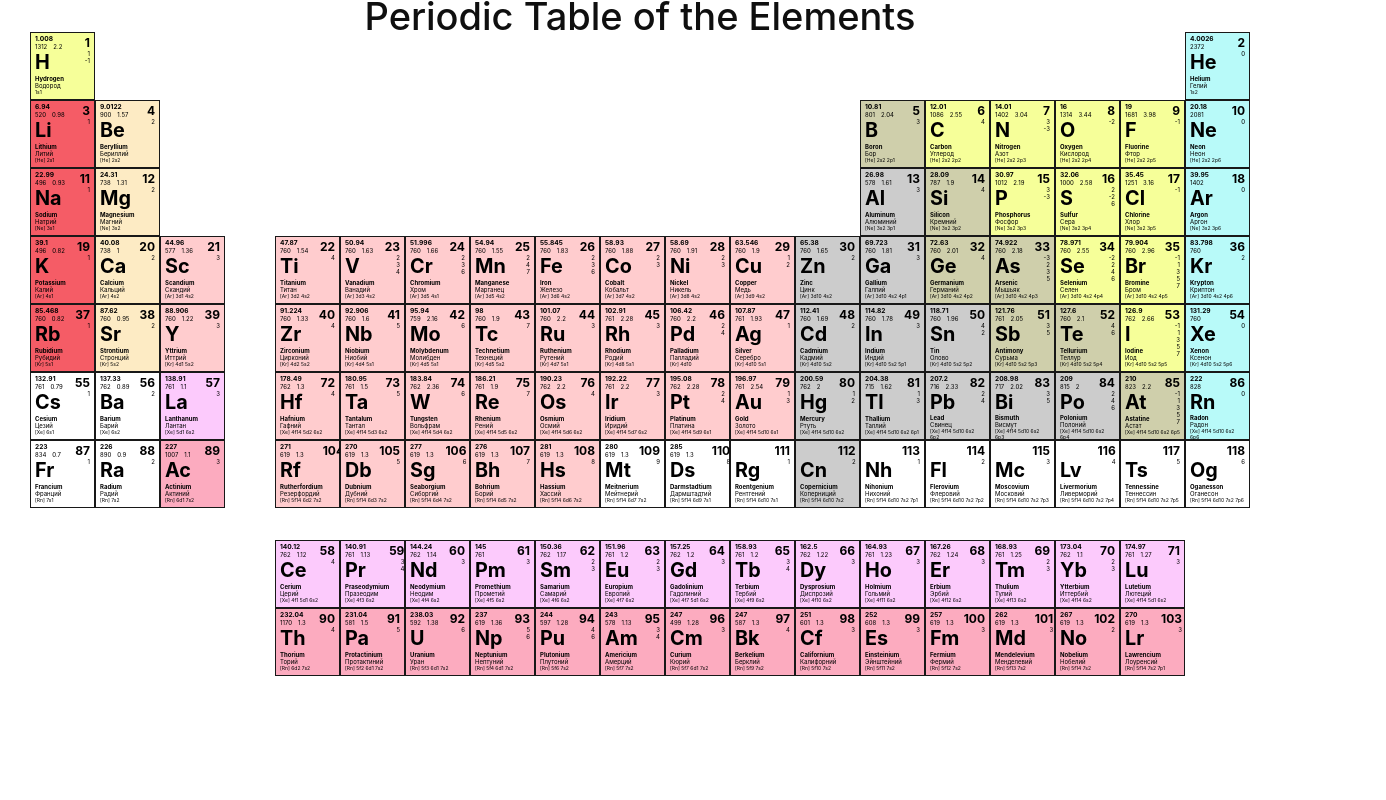
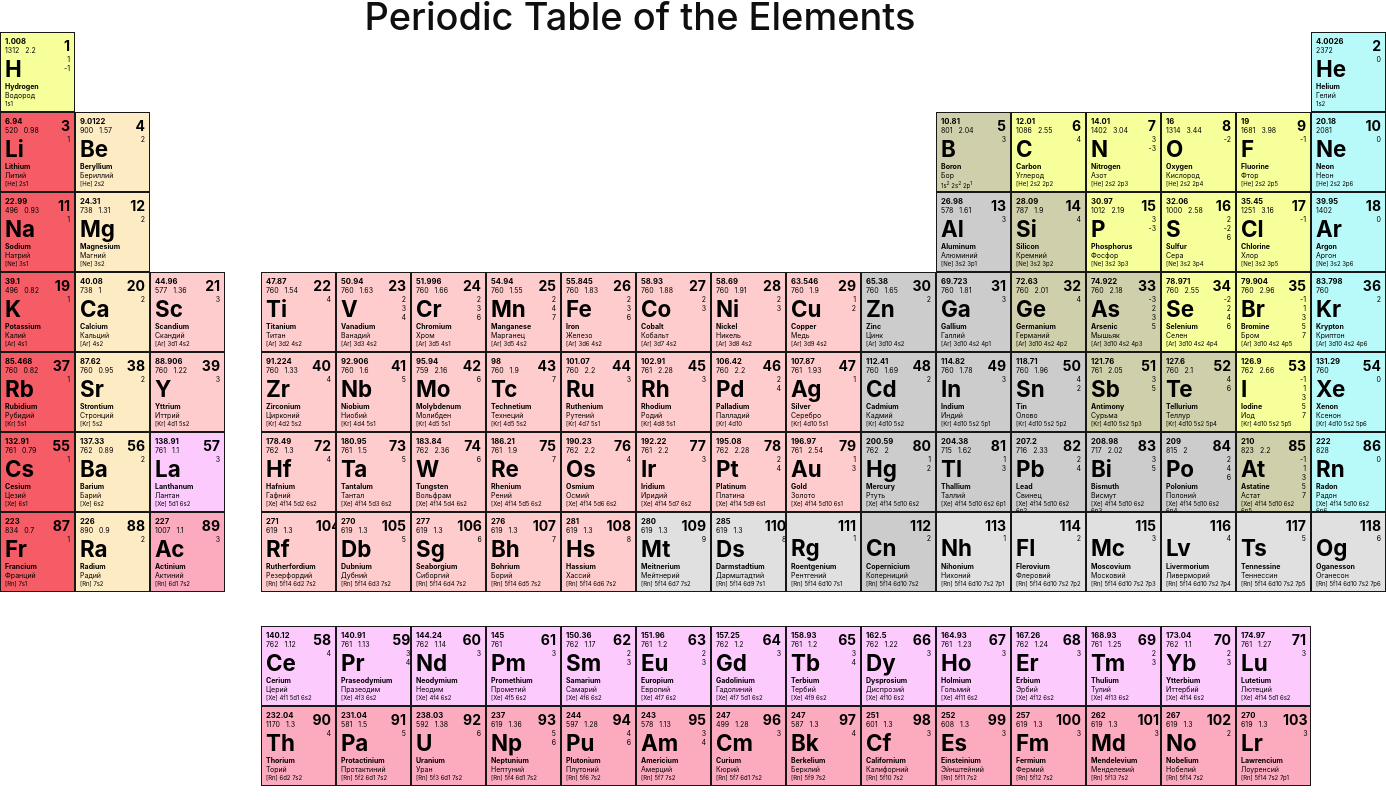
Before and after one commit to cyberkesa/Mendeleev, a React (Create React App) app: page / in a window 1280 px wide. Shown: the whole page, 1386 px wide, since content can reach past the window. Built offline with nearby package versions, Linux system fonts and the light colour scheme.

Commit message:
Formatted electron configuration

```diff
--- a/src/PeriodicTable.css
+++ b/src/PeriodicTable.css
@@ -1,20 +1,19 @@
 .periodic-table {
   display: grid;
   grid-template-columns: repeat(18, 1fr);
-  margin: 0 30px;
+  margin: auto;
+  width: 1386px;
 }
 
 .element {
-  font-size: 6px;
+  font-size: 7px;
   border: 0.1px solid #181818;
-  padding: 2px 4px 4px 4px;
+  padding: 4px;
   cursor: pointer;
-  width: 55px;
-  height: 60px;
+  width: 65px;
+  height: 70px;
   position: relative;
   display: grid;
-  grid-template-columns: 1fr;
-  grid-template-rows: repeat(3, auto);
 }
 
 .element:hover {
@@ -37,23 +36,21 @@
 }
 
 .sep {
-  width: 32px;
+  width: 34px;
   grid-row: span 4;
   grid-column: 4;
 }
 
 .sep1 {
-  width: 32px;
-  height: 32px;
+  height: 34px;
   grid-row: 8;
   grid-column: span 10;
 }
 
 .oxidation-states {
   text-align: right;
-  /* grid-row: 4; */
   grid-row: span 4;
-  grid-column: 2;
+  grid-column: 3;
 }
 
 .atomic {
@@ -70,12 +67,12 @@
   text-align: right;
   font-weight: bold;
   grid-row: span 2;
-  grid-column: 2;
+  grid-column: 3;
 }
 
 .electron-configuration {
   text-align: left;
-  font-size: 5px;
+  font-size: 6px;
   grid-column: span 3;
   grid-row: 7;
 }
@@ -97,7 +94,7 @@
 .symbol {
   text-align: left;
   font-weight: bold;
-  font-size: 3.3em;
+  font-size: 3.2em;
   grid-row: 4;
   grid-column: 1;
 }
--- a/src/components/PeriodicTable.js
+++ b/src/components/PeriodicTable.js
@@ -36,7 +36,20 @@ const PeriodicTable = () => {
           <div className="symbol">{element.symbol}</div>
           <div className="name">{element.name}</div>
           <div className="russian-name">{element.ru}</div>
-          <div className="electron-configuration">{element.eConf}</div>
+          <div
+            className="electron-configuration"
+            dangerouslySetInnerHTML={{
+              __html: element.eConf
+                .split(" ")
+                .map((part, index) => {
+                  const [orbit, electrons] = part.split("^");
+                  return `${orbit}${
+                    electrons ? `<sup>${electrons}</sup>` : ""
+                  }`;
+                })
+                .join(" "),
+            }}
+          />
         </div>
       ))}
       <div className="sep"></div>
--- a/src/elementsData.json
+++ b/src/elementsData.json
@@ -63,7 +63,7 @@
 		"symbol": "B",
 		"name": "Boron",
 		"ru": "Бор",
-		"eConf": "[He] 2s2 2p1",
+		"eConf": "1s^2 2s^2 2p^1",
 		"eNeg": 2.04,
 		"oxiS": [3],
 		"position": [2, 14],
@@ -767,7 +767,7 @@
 		"eNeg": 0.79,
 		"oxiS": [1],
 		"position": [6, 1],
-		"color": ""
+		"color": "#F55C66"
 	  },
 	  {
 		"id": 56,
@@ -781,7 +781,7 @@
 		"eNeg": 0.89,
 		"oxiS": [2],
 		"position": [6, 2],
-		"color": ""
+		"color": "#FDEBC4"
 	  },
 	  {
 		"id": 57,
@@ -1215,7 +1215,7 @@
 		"eNeg": 0.7,
 		"oxiS": [1],
 		"position": [7, 1],
-		"color": ""
+		"color": "#F55C66"
 	  },
 	  {
 		"id": 88,
@@ -1229,7 +1229,7 @@
 		"eNeg": 0.9,
 		"oxiS": [2],
 		"position": [7, 2],
-		"color": ""
+		"color": "#FDEBC4"
 	  },
 	  {
 		"id": 89,
@@ -1523,7 +1523,7 @@
 		"eNeg": 1.3,
 		"oxiS": [9],
 		"position": [7, 10],
-		"color": ""
+		"color": "#E0E0E0"
 	  },
 	  {
 		"id": 110,
@@ -1537,7 +1537,7 @@
 		"eNeg": 1.3,
 		"oxiS": [8],
 		"position": [7, 11],
-		"color": ""
+		"color": "#E0E0E0"
 	  },
 	  {
 		"id": 111,
@@ -1551,7 +1551,7 @@
 		"eNeg": null,
 		"oxiS": [1],
 		"position": [7, 12],
-		"color": ""
+		"color": "#E0E0E0"
 	  },
 	  {
 		"id": 112,
@@ -1579,7 +1579,7 @@
 		"eNeg": null,
 		"oxiS": [1],
 		"position": [7, 14],
-		"color": ""
+		"color": "#E0E0E0"
 	  },
 	  {
 		"id": 114,
@@ -1593,7 +1593,7 @@
 		"eNeg": null,
 		"oxiS": [2],
 		"position": [7, 15],
-		"color": ""
+		"color": "#E0E0E0"
 	  },
 	  {
 		"id": 115,
@@ -1607,7 +1607,7 @@
 		"eNeg": null,
 		"oxiS": [3],
 		"position": [7, 16],
-		"color": ""
+		"color": "#E0E0E0"
 	  },
 	  {
 		"id": 116,
@@ -1621,7 +1621,7 @@
 		"eNeg": null,
 		"oxiS": [4],
 		"position": [7, 17],
-		"color": ""
+		"color": "#E0E0E0"
 	  },
 	  {
 		"id": 117,
@@ -1635,7 +1635,7 @@
 		"eNeg": null,
 		"oxiS": [5],
 		"position": [7, 18],
-		"color": ""
+		"color": "#E0E0E0"
 	  },
 	  {
 		"id": 118,
@@ -1649,6 +1649,6 @@
 		"eNeg": null,
 		"oxiS": [6],
 		"position": [7, 19],
-		"color": ""
+		"color": "#E0E0E0"
 	  }
   ]
```
